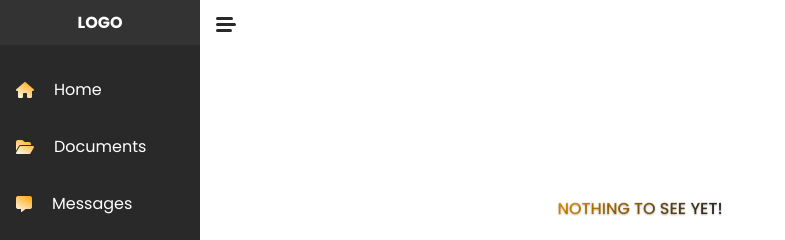
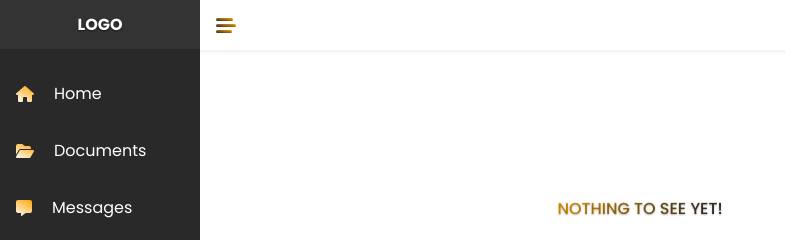
Before and after one commit to SAOMEIZA01/collapsible-sidebar, a plain HTML site: page index.html in a window 1280 px wide. Shown: the top 240 px of the page, 0-785 px from the left. Drawn offline with Linux system fonts and the light colour scheme.

Commit message:
updated sidebar style for header section

```diff
--- a/sidebar.css
+++ b/sidebar.css
@@ -7,8 +7,13 @@ body {
     top: 0;
     z-index: 999;
     padding: 10px 0;
-    background: #292929;
+    background: #FFFFFF;
+    box-shadow: 0 1px 4px rgba(0,0,0,0.1);
     margin: 0;
+    width: 100%;
+    display: flex;
+    align-items: center;
+    height: 30px;
 }
 .txt-gra {
     background: linear-gradient(90deg, orange, #292929);
@@ -54,13 +59,16 @@ aside.active ~ .main-content p:last-child {
     color: #fff;
     transition: width 0.6s ease;
     overflow: hidden;
+    z-index: 1100;
 }
 .sidebar .logo {
     font-size: 1rem;
+    text-shadow: 0 1px 2px rgba(0, 0, 0, 0.6);
     font-weight: bold;
     text-align: center;
-    padding: 10px 0;
+    padding: 12px 0;
     background: #333;
+    /*background: linear-gradient(270deg, rgb(245, 179, 56), #d1cfcf);*/
 }
 .sidebar ul {
     list-style: none;
@@ -95,8 +103,7 @@ aside.active ~ .main-content p:last-child {
 .toggle-btn {
     border: none;
     background: none;
-    position: absolute;
-    top: 1rem;
+    position: relative;
     left: 210px;
     cursor: pointer;
     transition: left 0.6s ease;
@@ -105,6 +112,7 @@ aside.active ~ .main-content p:last-child {
     justify-content: space-around;
     width: 32px;
     gap: 3px;
+    z-index: 1000;
 }
 .sidebar.collapsed ~ .header .toggle-btn {
     left: 70px;
@@ -113,7 +121,7 @@ aside.active ~ .main-content p:last-child {
     display: block;
     height: 3px;
     border-radius: 3px;
-    background-color: #292929;
+    background: linear-gradient(190deg, orange, #292929);
     transition: 0.3s ease-in-out;
 }
 .toggle-btn span:nth-child(1) {
```
